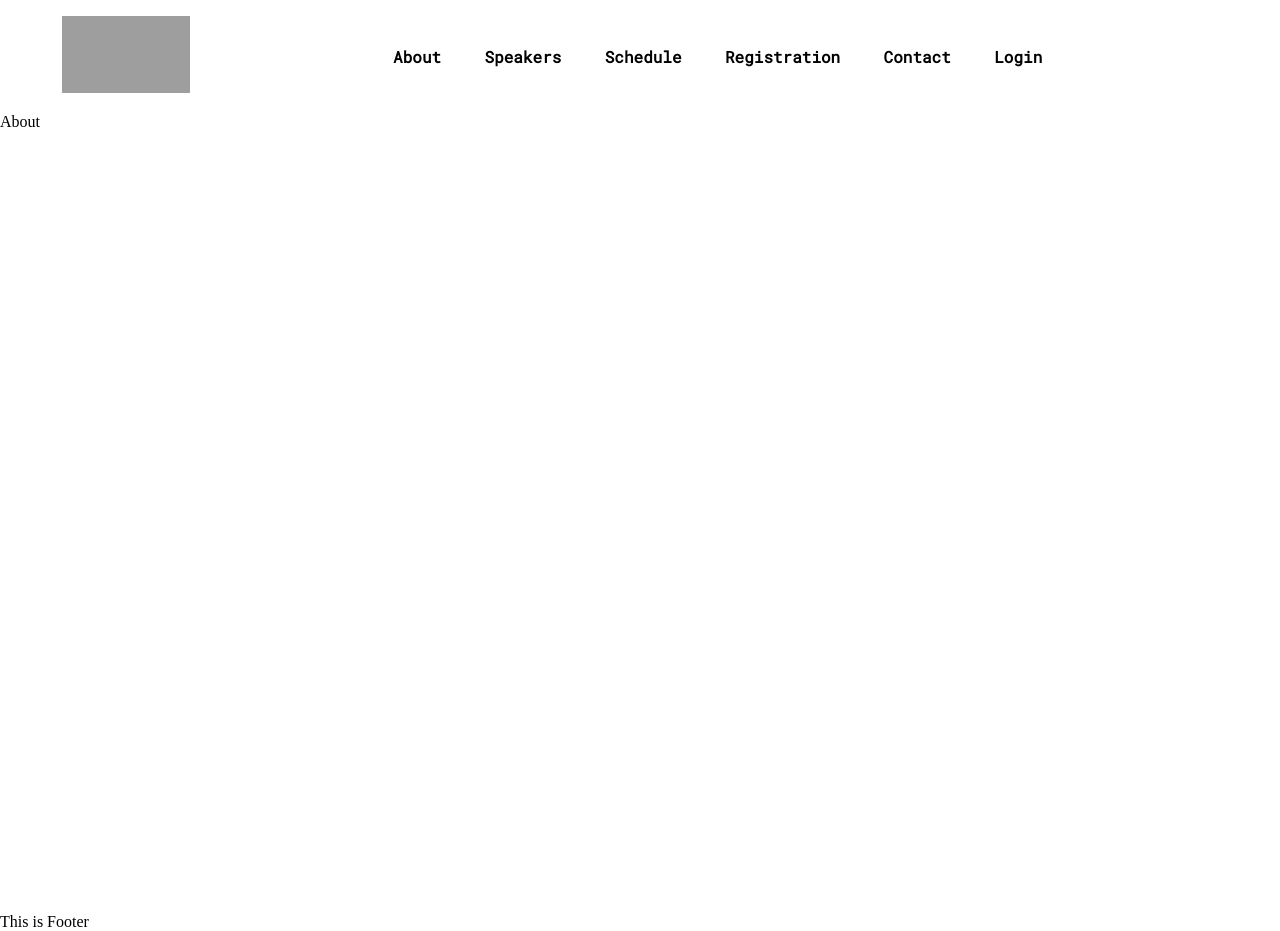
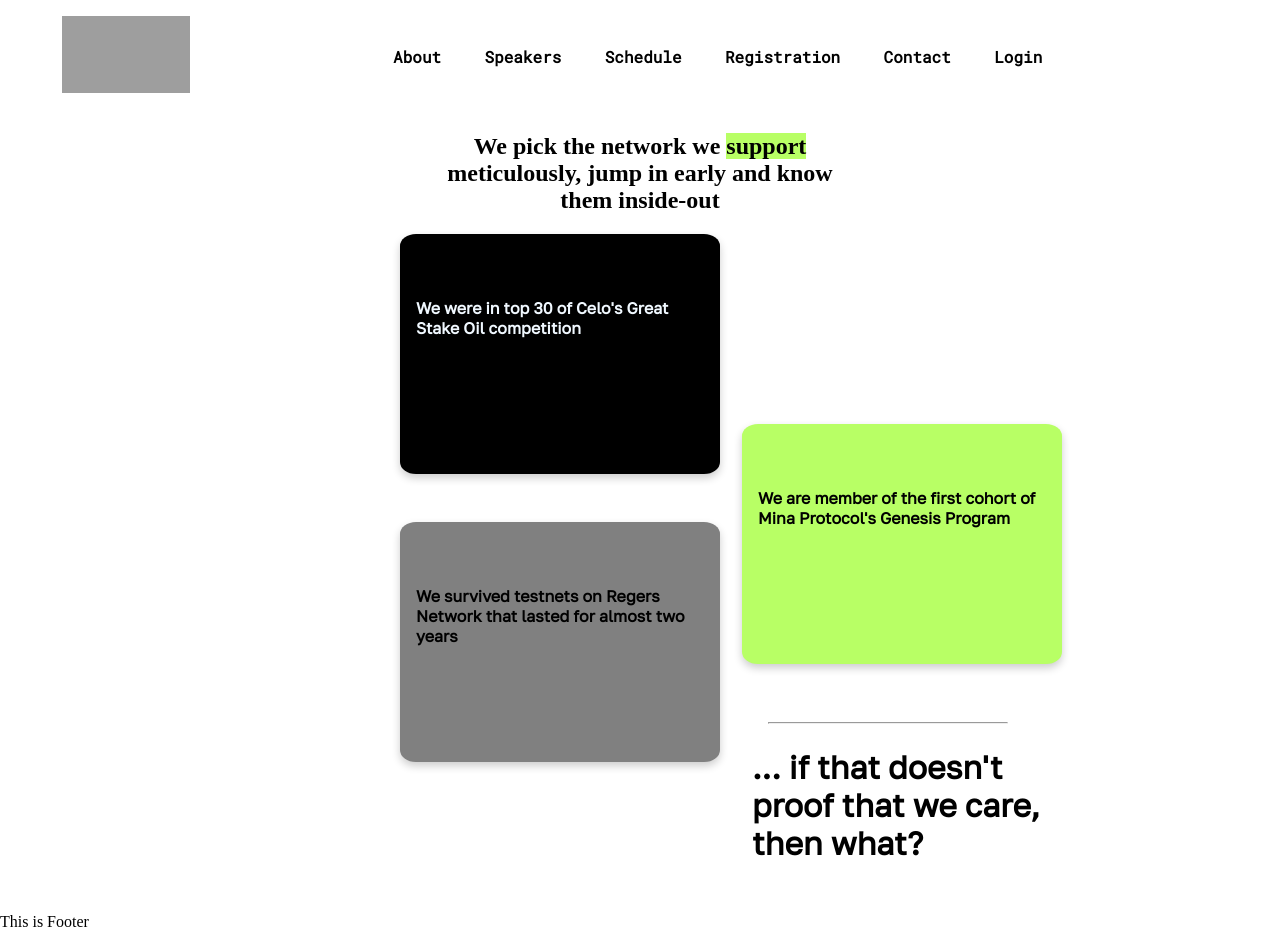
Before and after one commit to Shashwatm74/conference-vit, a Next.js app: page /home/about in a window 1280 px wide. Built offline with nearby package versions, Linux system fonts and the light colour scheme; grey boxes are pictures that could not be loaded.

Commit message:
making of about us page

```diff
--- a/pages/home/about.jsx
+++ b/pages/home/about.jsx
@@ -1,7 +1,6 @@
-import React from 'react';
-import Head from 'next/head';
-import styles from '@/styles/components/aboutpage/About.module.scss'
-
+import React from "react";
+import Head from "next/head";
+import styles from "@/styles/components/aboutpage/About.module.scss";
 
 function About() {
   return (
@@ -11,11 +10,46 @@ function About() {
         <meta name="description" content="Conference on Linear Algebra" />
         <link rel="icon" href="/favicon.ico" />
       </Head>
-            <section className={styles.about} id="about" >
-                About
+      <section className={styles.about} id="about">
+        <div className={styles.body}>
+          <div className={styles.heading}>
+            <h1>
+              We pick the network we <span>support</span>
+              <br /> meticulously, jump in early and know <br />
+              them inside-out
+            </h1>
+          </div>
+          <div className={styles.cards}>
+            <div className={styles.card1}>
+              <p>We were in top 30 of Celo's Great Stake Oil competition</p>
+            </div>
+            <div className={styles.card2}>
+              <p>
+                We are member of the first cohort of Mina Protocol's Genesis
+                Program
+              </p>
+            </div>
+            <div className={styles.card3}>
+              <p>
+                We survived testnets on Regers Network that lasted for almost
+                two years
+              </p>
+            </div>
+            <div className={styles.hz_line}>
+              <hr />
+            </div>
+            <div className={styles.ln_un_hz}>
+              <p>
+                ... if that doesn't
+                <br /> proof that we care,
+                <br /> then <span>what?</span>
+              </p>
+            </div>
+          </div>
+        </div>
       </section>
     </>
-    )
+  );
 }
 
-export default About
+export default About;
--- a/styles/components/aboutpage/About.module.scss
+++ b/styles/components/aboutpage/About.module.scss
@@ -1,6 +1,103 @@
-@import '@/styles/abstract/mixin';
-@import '@/styles/abstract/variable';
+@import "@/styles/abstract/mixin";
+@import "@/styles/abstract/variable";
+@import url("https://fonts.googleapis.com/css2?family=Golos+Text&display=swap");
 
 .about {
-    @include section;
+  @include section;
 }
+.body {
+  display: grid;
+  grid-template-columns: repeat(3, 1fr);
+  grid-template-rows: repeat(2, 300px);
+  grid-row-gap: minmax(150px, auto);
+  justify-items: center;
+}
+.cards {
+  display: grid;
+  grid-column-start: 2;
+  grid-column-end: 3;
+}
+.heading {
+  place-items: center;
+  text-align: center;
+  grid-column-start: 2;
+  grid-row-end: 1;
+}
+.card1 {
+  box-shadow: 0 4px 8px 0 rgba(0, 0, 0, 0.2);
+  max-width: 20em;
+  min-width: auto;
+  width: 100%;
+  height: 15em;
+  background-color: black;
+  font-family: "Golos Text", sans-serif;
+  border-radius: 5%;
+}
+.card1 > p {
+  color: aliceblue;
+  font-family: "Golos Text", sans-serif;
+  text-align: left;
+  padding: 3em 1em 0em 1em;
+  font-weight: 1000;
+}
+.card2 > p {
+  color: black;
+  font-family: "Golos Text", sans-serif;
+  text-align: left;
+  padding: 3em 1em 0em 1em;
+  font-weight: 1200;
+  font-weight: bold;
+}
+.card3 > p {
+  color: black;
+  font-family: "Golos Text", sans-serif;
+  text-align: left;
+  padding: 3em 1em 0em 1em;
+  font-weight: bold;
+}
+.card2 {
+  box-shadow: 0 4px 8px 0 rgba(0, 0, 0, 0.2);
+  max-width: 20em;
+  min-width: auto;
+  width: 100%;
+  height: 15em;
+  background-color: #b8ff65;
+  border-radius: 5%;
+  transform: translate(150px, -50px);
+  position: relative;
+  left: 12em;
+}
+.card3 {
+  box-shadow: 0 4px 8px 0 rgba(0, 0, 0, 0.2);
+  max-width: 20em;
+  min-width: auto;
+  /* width: minmax(20em, auto); */
+  height: 15em;
+  background-color: grey;
+  border-radius: 5%;
+  position: relative;
+  bottom: 12em;
+}
+.hz_line {
+  width: 15em;
+  color: grey;
+  position: relative;
+  left: 23em;
+  bottom: 15em;
+}
+.ln_un_hz {
+  font-family: "Golos Text", sans-serif;
+  width: 15em;
+  color: #000000;
+  font-size: 2em;
+  font-weight: bold;
+  position: relative;
+  left: 11em;
+  bottom: 8em;
+}
+.heading span {
+  background-color: #b8ff65;
+}
+.ln-un-hz span {
+  background-color: #b8ff65;
+}
```
Also changed, not shown: pages/home/index.jsx (+4 -4 lines), styles/abstract/_mixin.scss (line endings or trailing spaces). Lines whose indentation alone changed are shown as unchanged.
